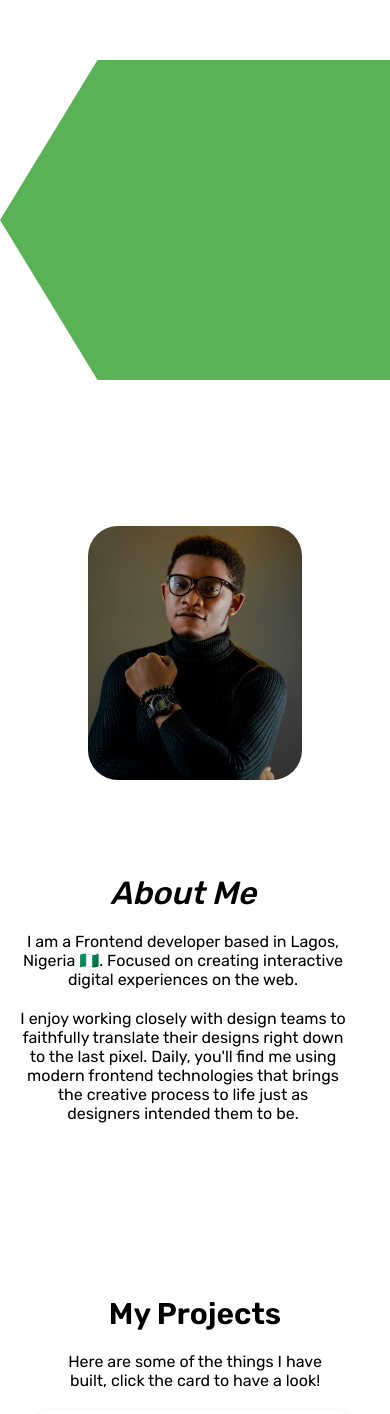
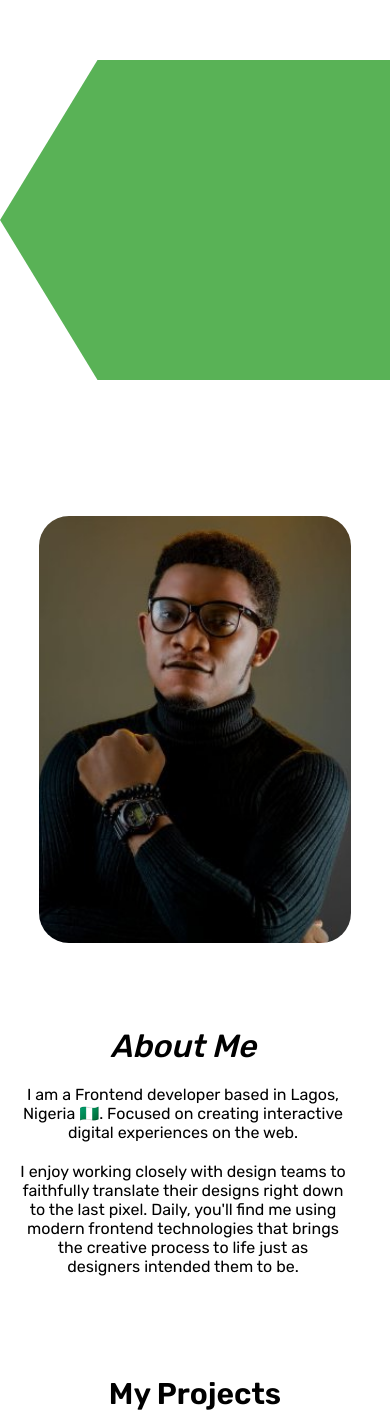
Before and after one commit to Spiritman90/My-Porfolio, a React (Create React App) app: page / in a window 390 px wide. Shown: the part 534-1948 px from the top of the page. Built offline with nearby package versions, Linux system fonts and the light colour scheme; a web font is replaced by a local one.

Commit message:
comppleted responsiveness

```diff
--- a/src/components/about/about.css
+++ b/src/components/about/about.css
@@ -100,6 +100,47 @@ hr {
   margin-bottom: 0.6875rem;
 }
 
+@media screen and (max-width: 950px) {
+  .a {
+    flex-direction: column;
+    align-items: center;
+  }
+
+  .a-card {
+    width: 80%;
+    min-height: 90%;
+    margin-top: 5rem;
+  }
+
+  .a-card.bg,
+  .a-award {
+    display: none;
+  }
+
+  .a-right {
+    flex: 0;
+    margin: 0;
+    padding: 1rem 2rem;
+    text-align: center;
+    margin-top: 5rem;
+  }
+
+  hr {
+    width: 10rem;
+    border-top: 0.1875rem solid #59b256;
+    text-align: center;
+    display: inline-block;
+  }
+
+  /* .a-sub {
+    font-size: 1.1rem;
+  }
+
+  .a-desc {
+    font-size: 1.1rem;
+  } */
+}
+
 @media screen and (max-width: 600px) {
   .a {
     flex-direction: column;
--- a/src/components/navbar/navbar.css
+++ b/src/components/navbar/navbar.css
@@ -38,7 +38,7 @@
 .submenu {
   display: none;
   flex-direction: column;
-  gap: 1rem;
+  gap: 1.5rem;
   justify-content: center;
   align-items: center;
   background-color: #59b256;
@@ -62,13 +62,13 @@
   display: none;
 }
 
-@media screen and (max-width: 480px) {
+@media screen and (max-width: 600px) {
   .logo-box .logo {
     display: none;
   }
 }
 
-@media screen and (max-width: 480px) {
+@media screen and (max-width: 600px) {
   .logo-box .logo {
     display: none;
   }
@@ -79,6 +79,7 @@
   .hamburger {
     display: block;
     cursor: pointer;
+    margin-left: 4rem;
   }
   .navbar {
     justify-content: space-between;
@@ -86,6 +87,7 @@
   }
   .submenu {
     display: flex;
+    text-align: center;
   }
 }
 
--- a/src/components/projectList/projectlist.css
+++ b/src/components/projectList/projectlist.css
@@ -34,21 +34,23 @@
   justify-content: space-between;
 }
 
+@media screen and (max-width: 950px) {
+  .pl-texts {
+    /* width: 100%; */
+    margin-top: 6rem;
+  }
+}
+
 @media screen and (max-width: 600px) {
-  /* .pl {
-    margin-top: -4rem;
-    padding: 1rem 5rem;
-  } */
-
   .pl-texts {
     width: 100%;
+    margin-top: 5rem;
   }
   .pl-list {
     gap: 1rem;
   }
 
   .pl-desc {
-    /* margin: 0, 2rem; */
     padding: 0 3rem;
   }
 }
--- a/src/components/projects/projects.css
+++ b/src/components/projects/projects.css
@@ -54,6 +54,14 @@
   transform: translateY(-100%);
 }
 
+@media screen and (max-width: 950px) {
+  .p-wrapper {
+    max-width: 70%;
+    margin-left: 5.5rem;
+    margin-bottom: 3rem;
+  }
+}
+
 @media screen and (max-width: 600px) {
   .p {
     width: 100%;
@@ -65,8 +73,4 @@
     margin-left: 2.5rem;
     margin-bottom: 3rem;
   }
-
-  /* .description {
-    display: none;
-  } */
 }
```
